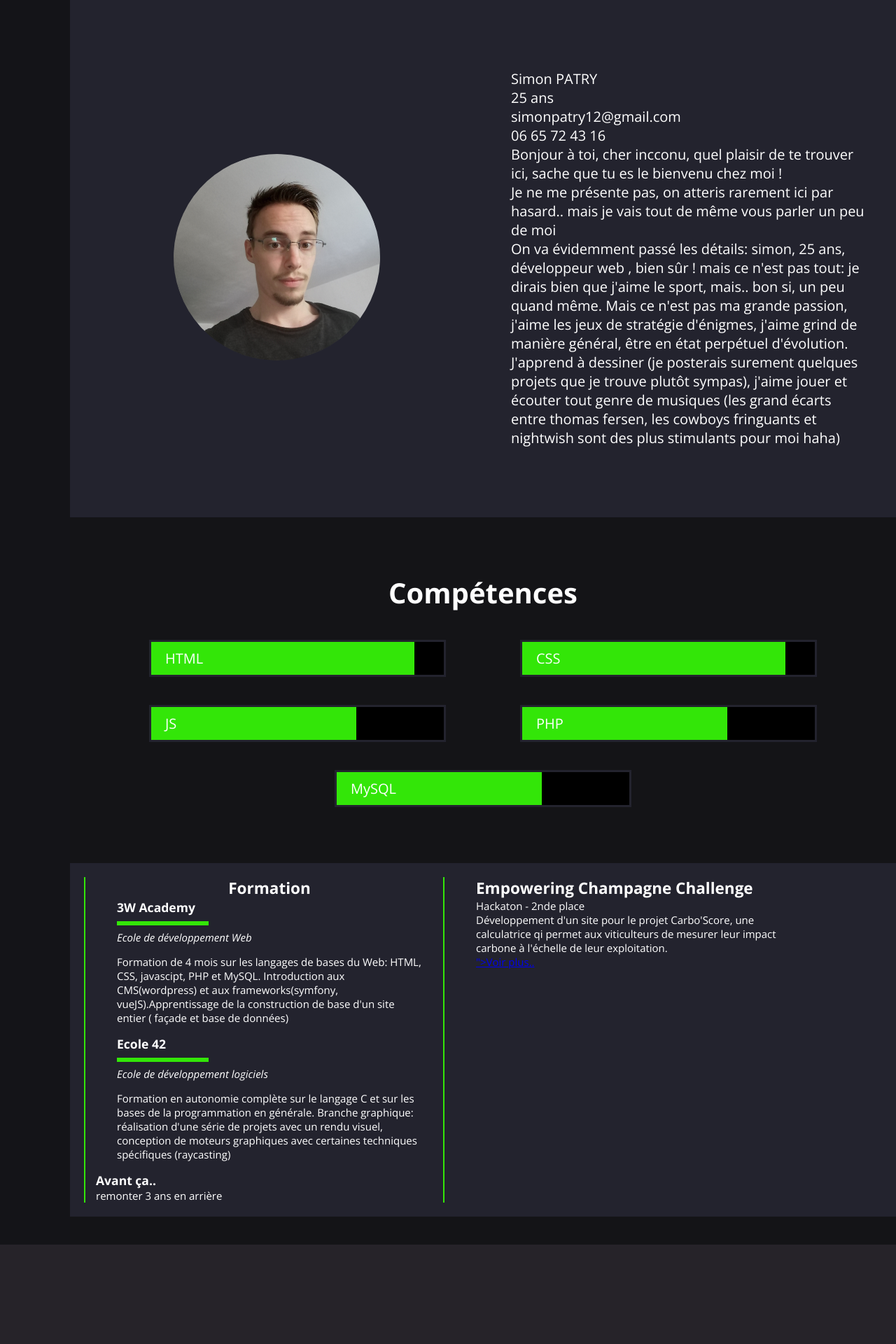
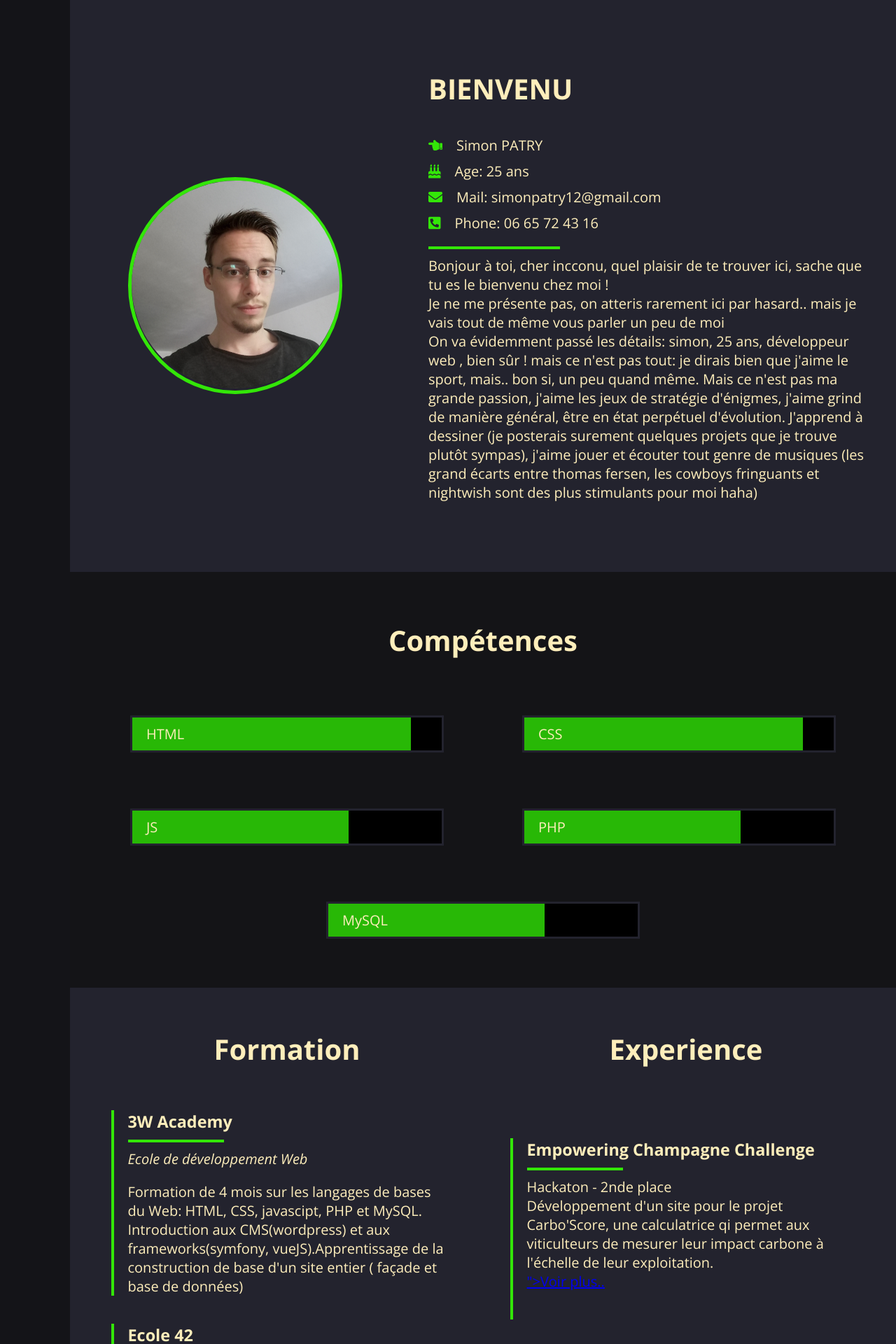
Before and after one commit to SimonPatry/portfolio, a PHP site: page / in a window 1280 px wide. Shown: the part 801-2721 px from the top of the page at 70% size. Before the commit the page ends 2579 px from the top, so only its background shows below. Run offline with PHP 8.4, Linux system fonts and the light colour scheme; data that the repository does not hold is empty; some libraries are stand-ins or nearby versions.

Commit message:
final design decided, accueil practicly completed, 0% dashboard

```diff
--- a/assets/css/main.css
+++ b/assets/css/main.css
@@ -18,26 +18,6 @@
     --hover-color: #33E608;
 }
 
-.dark {
-    --text-primary: #FEEEBB;
-    --text-secondary: #FEEEBB;
-    --bg-primary: #23232e;
-    --bg-secondary: #141418;
-}
-
-.light {
-    --text-primary: #1f1f1f;
-    --text-secondary: #000000;
-    --bg-primary: #ffffff;
-    --bg-secondary: #e4e4e4;
-}
-
-.solar {
-    --text-primary: #576e75;
-    --text-secondary: #35535c;
-    --bg-primary: #fdf6e3;
-    --bg-secondary: #f5e5b8;
-}
 
 .translucide{
     background-color: rgba(20, 20, 24, 0.9);
@@ -47,10 +27,10 @@ html {
     color:var(--text-primary);
     font-family: var(--ff), sans-serif;
     font-size: 62.5%;
+    scroll-behavior: smooth;
 }
 
 body {
-    color: white;
     /*background: linear-gradient(
         90deg,
         black 0%,
@@ -164,11 +144,6 @@ body::-webkit-scrollbar-thumb {
 }
 
 .fa-nav {
-    color: #33E608;
-}
-
-.fa-nav,
-.fa-nav {
     transition: var(--transition-speed);
 }
 
@@ -185,6 +160,13 @@ main {
     margin:0;
 }
 
+h2{
+    font-size:4em;
+    width:100%;
+    text-align:center;
+    margin: 1em;
+}
+
 video {
     z-index:-1;
     object-fit: cover;
@@ -192,14 +174,14 @@ video {
     height: 100vh;
     position: fixed;
     top: 0;
-    left: 8em;
   }
 
 hr{
     width:30%;
-    border: 3px solid var(--hr-color);
-    margin: 0.5em 0;
+    border: 0.1em solid var(--hr-color);
+    margin:0.5em 0;
 }
+
     /********************************/
     /*        Hero container        */
     /********************************/
@@ -218,21 +200,23 @@ hr{
 
 }
 
+.hero-container h1{
+    font-size: 9em;
+}
+
 .hero-container p{
-    font-size:4em;
+    font-size:5em;
+    color: var(--hr-color);
     margin-right:0.5em;
 }
 
 .parent {
     white-space: nowrap;
-    font-size: 4em;
+    font-size: 5em;
     position: relative;
 
 }
 
-.border {
-    border-bottom: solid 3px white;
-}
 
 /* Animation */
 .parent {
@@ -255,23 +239,49 @@ hr{
     justify-content:space-around;
 }
 
-#about #me{
-    border-radius:50%;
-    transform: rotate(-20deg);
-    width:50%;
-}
-
 #about .me-txt {
     font-size: 2em;
-    width:50%;
+    width:60%;
     padding:2em;
     margin:3em 0;
 }
 
 #about .me-img{
-    width:50%;
+    width:40%;
     margin:auto;
-    text-align:center
+    text-align:center;
+}
+
+#about .me-ring{
+    width:65%;
+    margin:auto;
+    border: 0.5em solid var(--hr-color);
+    border-radius:50%;
+}
+
+#about #me{
+    border-radius:50%;
+    transform: rotate(-20deg);
+    width:100%;
+}
+
+.me-txt h2{
+    text-align: left;
+    font-size:2em;
+    margin: 0;
+    margin-bottom:1em;
+}
+
+.me-txt .id{
+    list-style-type:none;
+    margin-bottom:1em;
+}
+.me-txt .id li{
+    margin: 0.5em 0;
+}
+.me-txt .id p{
+    margin-left:1em;
+    display:inline;
 }
 
     /********************************/
@@ -279,20 +289,19 @@ hr{
     /********************************/
 
 .skills{
-    font-size:2em;
+
     justify-content:space-around;
     padding:3em;
 }
 
-.skills h1{
-    font-size:2em;
-    margin:0.5em 0;
+.skills h2{
     width:100%;
     text-align:center;
 }
 
 .skill-bar{
-    margin:1em;
+    font-size:2em;
+    margin:2em 1em;
     border:3px solid #23232E;
     background-color: black;
     width:40%;
@@ -300,12 +309,27 @@ hr{
 
 .skill-bar p{
     padding: 0.5em 1em;
-    background-color: #33E608;
+    background-color: rgba(51, 230, 8, 0.8);
 }
 
 #html{
     width:90%;
 }
+
+#html:hover{
+    animation: load 2s linear;
+}
+
+@keyframes load {
+  from {
+    width:0%
+  }
+
+  to {
+    width:90%;
+  }
+}
+
 
 #css{
     width:90%;
@@ -331,29 +355,28 @@ hr{
     background-color: var(--bg-primary);
     padding:2em;
     margin:auto;
+    justify-content:space-around;
 }
 
 .block-school,
 .block-exp{
     width:45%;
-    font-size:1.5em;
     padding-left: 1em;
-    border-left:2px solid var(--hr-color);
 }
 
-.block-school h2{
-    width:100%;
-    text-align:center;
-}
+
 
 .block-school .school,
 .block-exp .exp{
+    font-size:2em;
+    margin: 1em 0;
     width:100%;
-    padding:0 2em;
+    padding:0 1em;
+    border-left:0.2em solid var(--hr-color);
 }
 .block-school .school p,
 .block-school .exp p{
-    margin: 1em 0;
+    margin-top: 1em;
 }
 
 .block-school .school legend,
@@ -368,21 +391,27 @@ hr{
 
 #projectsPage{
     justify-content:space-around;
-    padding:2em;
+
 }
 #projectsPage .preview{
     position:relative;
-    width:30%;
+    width:35%;
     border-radius:2em;
+    margin:4em auto;
+    text-align:center;
+    background-color: var(--bg-primary);
 }
 #projectsPage .preview:hover  .prev-info{
     display:block;
 }
+
+#projectsPage .preview a{
+    height:100%;
+}
+
 #projectsPage .preview img{
     width:100%;
     border-radius:2em;
-    box-shadow: 0.5em 0.5em 0.5em black;
-    border:0.1em solid black
 }
 
 #projectsPage .preview .prev-info{
@@ -392,9 +421,8 @@ hr{
     width:100%;
     border-top-left-radius:2em;
     border-top-right-radius:2em;
-    text-align:center;
     display:none;
-    background-color: rgba(255,255,255,0.7);
+    background-color: rgba(255,255,255,0.8);
 }
 #projectsPage .preview .prev-info h3,
 #projectsPage .preview .prev-info p{
@@ -402,7 +430,10 @@ hr{
     font-size:2em;
 }
 
-
+#projectsPage .preview .proj8{
+    width:40%;
+    margin:auto;
+}
         /********************************/
         /*        projects prev         */
         /********************************/
@@ -591,6 +622,9 @@ hr{
         margin-left: 10em;
 
     }
+    video{
+        left: 8em;
+    }
     .menu{
         display:flex;
     }
@@ -639,6 +673,9 @@ hr{
     main {
         margin-left: 10em;
     }
+    video{
+        left: 8em;
+    }
     .menu{
         display:flex;
     }
--- a/views/accueil.phtml
+++ b/views/accueil.phtml
@@ -9,20 +9,26 @@
 <section>
     <div id="about" class="flex wrap">
         <div class="me-img">
-            <img id="me" src="assets/ressources/images/me.jpg" alt="me">
+            <div class="me-ring">
+                <img id="me" src="assets/ressources/images/me.jpg" alt="me">
+            </div>
         </div>
         <div class="me-txt">
-            <p>Simon PATRY</p>
-            <p>25 ans</p>
-            <p>simonpatry12@gmail.com</p>
-            <p>06 65 72 43 16</p>
+            <h2>BIENVENU</h2>
+            <ul class="id">
+                <li><i class="fas fa-hand-point-left fa-nav"></i><p>Simon PATRY</p></li>
+                <li><i class="fas fa-birthday-cake fa-nav"></i><p>Age: 25 ans</p></li>
+                <li><i class="fas fa-envelope fa-nav"></i><p>Mail: simonpatry12@gmail.com</p></li>
+                <li><i class="fas fa-phone-square-alt fa-nav"></i><p>Phone: 06 65 72 43 16</p></li>
+            </ul>
+            <hr>
             <p>Bonjour à toi, cher incconu, quel plaisir de te trouver ici, sache que tu es le bienvenu chez moi !</p>
             <p>Je ne me présente pas, on atteris rarement ici par hasard.. mais je vais tout de même vous parler un peu de moi</p>
             <p>On va évidemment passé les détails: simon, 25 ans, développeur web , bien sûr ! mais ce n'est pas tout: je dirais bien que j'aime le sport, mais.. bon si, un peu quand même. Mais ce n'est pas ma grande passion, j'aime les jeux de stratégie d'énigmes, j'aime grind de manière général, être en état perpétuel d'évolution. J'apprend à dessiner (je posterais surement quelques projets que je trouve plutôt sympas), j'aime jouer et écouter tout genre de musiques (les grand écarts entre thomas fersen, les cowboys fringuants et nightwish sont des plus stimulants pour moi haha)</p>
         </div>
     </div>
     <div class="skills flex wrap translucide">
-        <h1>Compétences</h1>
+        <h2>Compétences</h3>
         <div class="skill-bar"><p class="skill-name" id="html" >HTML</p></div>
         <div class="skill-bar"><p class="skill-name" id="css">CSS</p></div>
         <div class="skill-bar"><p class="skill-name" id="js">JS</p></div>
@@ -42,21 +48,19 @@
                 <legend>Ecole de développement logiciels</legend>
                 <p>Formation en autonomie complète sur le langage C et sur les bases de la programmation en générale. Branche graphique: réalisation d'une série de projets avec un rendu visuel, conception de moteurs graphiques avec certaines techniques spécifiques (raycasting)</p>
             </article>
-            <article>
-                <h3>Avant ça..</h3>
-                <legend>remonter 3 ans en arrière</legend>
-                <p></p>
-            </article>
         </div>
         <div class="block-exp flex wrap">
+            <h2>Experience</h2>
             <article class="exp">
-                <h2>Empowering Champagne Challenge</h2>
+                <div><h3>Empowering Champagne Challenge</h3><hr></div>
                 <legend>Hackaton - 2nde place</legend>
                 <p>Développement d'un site pour le projet Carbo'Score, une calculatrice qi permet aux viticulteurs de mesurer leur impact carbone à l'échelle de leur exploitation.</p>
                 <a href="href="portfolio#carboscore">">Voir plus..</a>
             </article>
             <article class="exp">
-                <p></p>
+                <div><h3>TCP Transports</h3><hr></div>
+                <legend>Agent de quai</legend>
+                <p>Réception de marchandise, manutention, étiquetage des colis, réorganisation des palettes, redistribution vers les différentes destinations, chargement et déchargement de camions.</p>
             </article>
         </div>
     </div>
@@ -68,10 +72,11 @@
     ></embed>
     </div>-->
     <div id="projectsPage" class="flex wrap translucide">
+        <h2>Projects</h2>
     <?php foreach($projects as $project): ?>
         <div class="preview">
-            <a href="portfolio#<?= $project['name']?>"><img src="<?= $project['image']?>" alt="preview <?= $project['name']?>"></a>
-            <div class="prev-info">
+            <a class="flex" href="portfolio#<?= $project['name']?>"><img class="proj<?= $project['id']?>" src="<?= $project['image']?>" alt="preview <?= $project['name']?>"></a>
+            <div class="prev-info flex wrap">
                 <h3><?= $project['name']?></h3>
                 <p>Categorie: <?= $project['category']?></p>
             </div>
--- a/views/layout.phtml
+++ b/views/layout.phtml
@@ -11,7 +11,7 @@
 	    <link rel="stylesheet" href="https://cdnjs.cloudflare.com/ajax/libs/font-awesome/5.12.0/css/brands.min.css">
     	<link rel="stylesheet" href="https://cdnjs.cloudflare.com/ajax/libs/font-awesome/5.12.0/css/solid.min.css">
     </head>
-    <body class="dark">
+    <body>
     <video src="assets/ressources/images/bg-main.mov" autoplay loop playsinline muted></video>
         <header id="#top" class="flex wrap">
             <nav class="navbar">
```
Also changed, not shown: assets/ressources/images/cs.PNG (added), assets/ressources/images/cs1.PNG (added), assets/ressources/images/cs2.PNG (added), assets/ressources/images/cs3.PNG (added), assets/ressources/images/notes.png (added).
